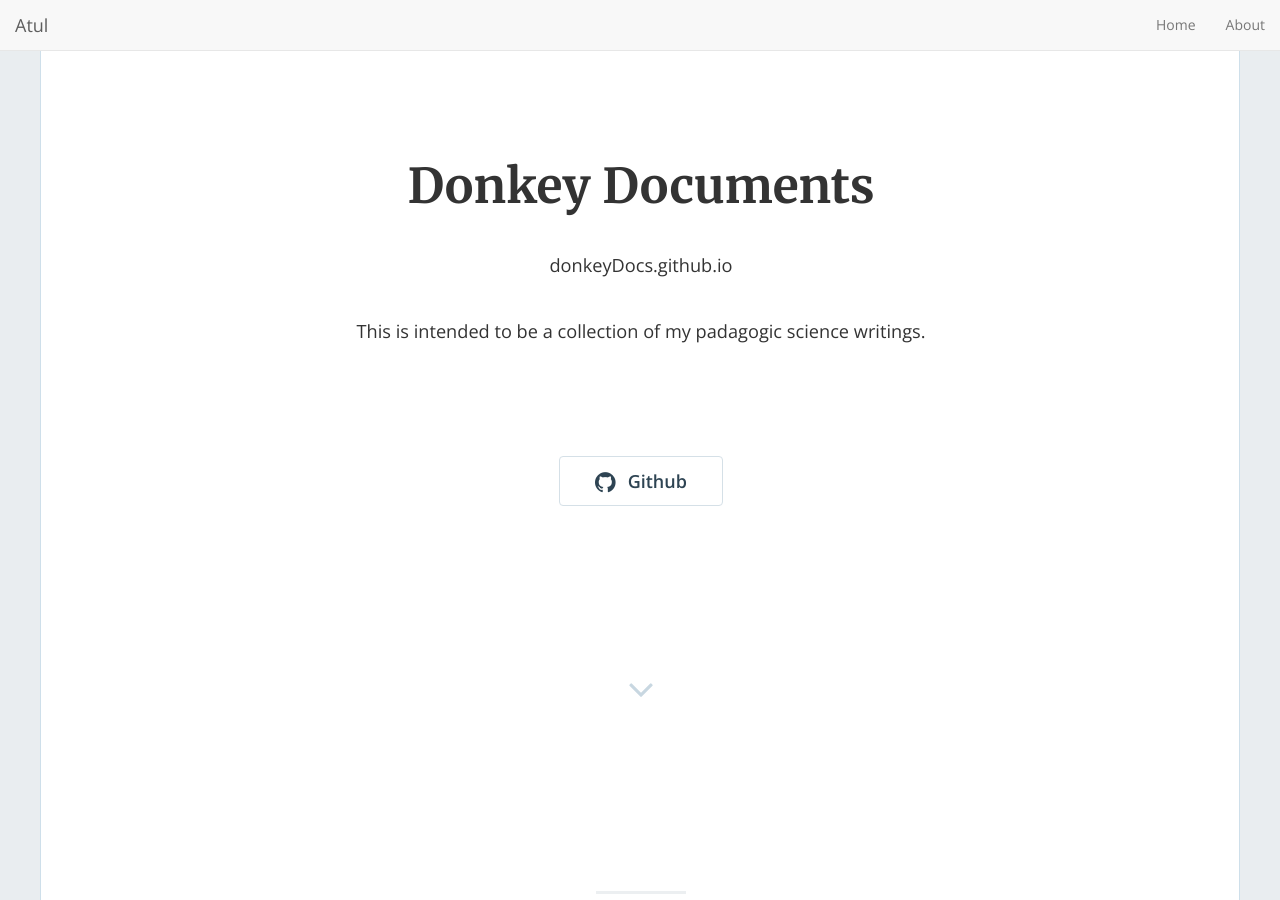
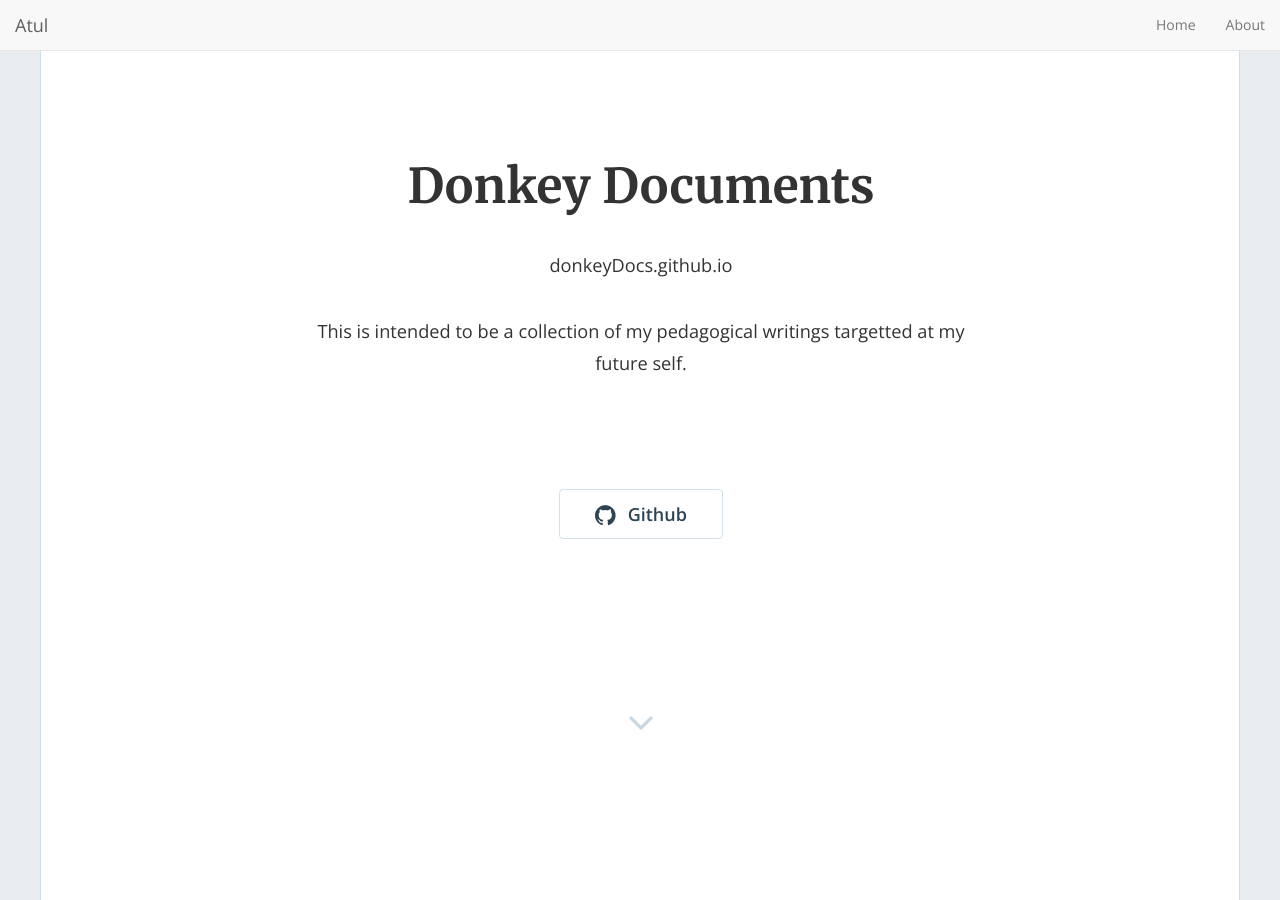
Before and after one commit to donkeyDocs/donkeyDocs.github.io, a Jekyll site: the page built from index.html, in a window 1280 px wide and 900 px high. Built offline with Jekyll 4.4.1, drawn with Linux system fonts in a browser that asks for light colours; nearby versions of some CDN libraries; the list of posts is cut into pages by our own code.

Commit message:
/ ‘_config.yml’

```diff
--- a/_config.yml
+++ b/_config.yml
@@ -15,7 +15,7 @@
 # in the templates via {{ site.myvariable }}.
 title: "Donkey Documents"
 email: 'atul.singh.arora@gmail.com'
-description: "donkeyDocs.github.io <br/> <br/> This is intended to be a collection of my padagogic science writings."
+description: "donkeyDocs.github.io <br/> <br/> This is intended to be a collection of my pedagogical writings targetted at my future self."
 baseurl: "" # the subpath of your site, e.g. /blog
 url: "http://atulsingharora.github.io/" # the base hostname & protocol for your site, e.g. http://example.com
 twitter_username: ''
```
